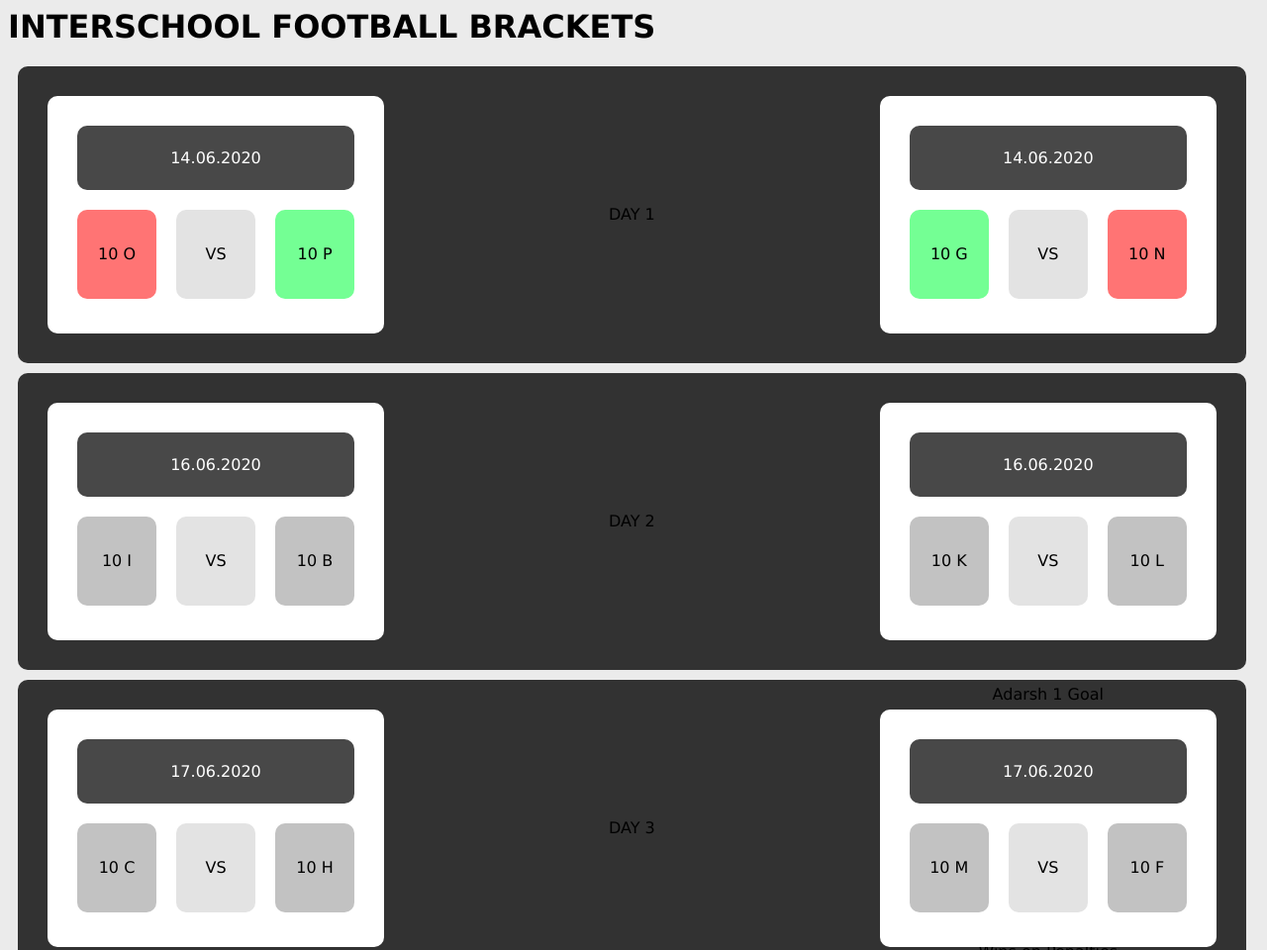
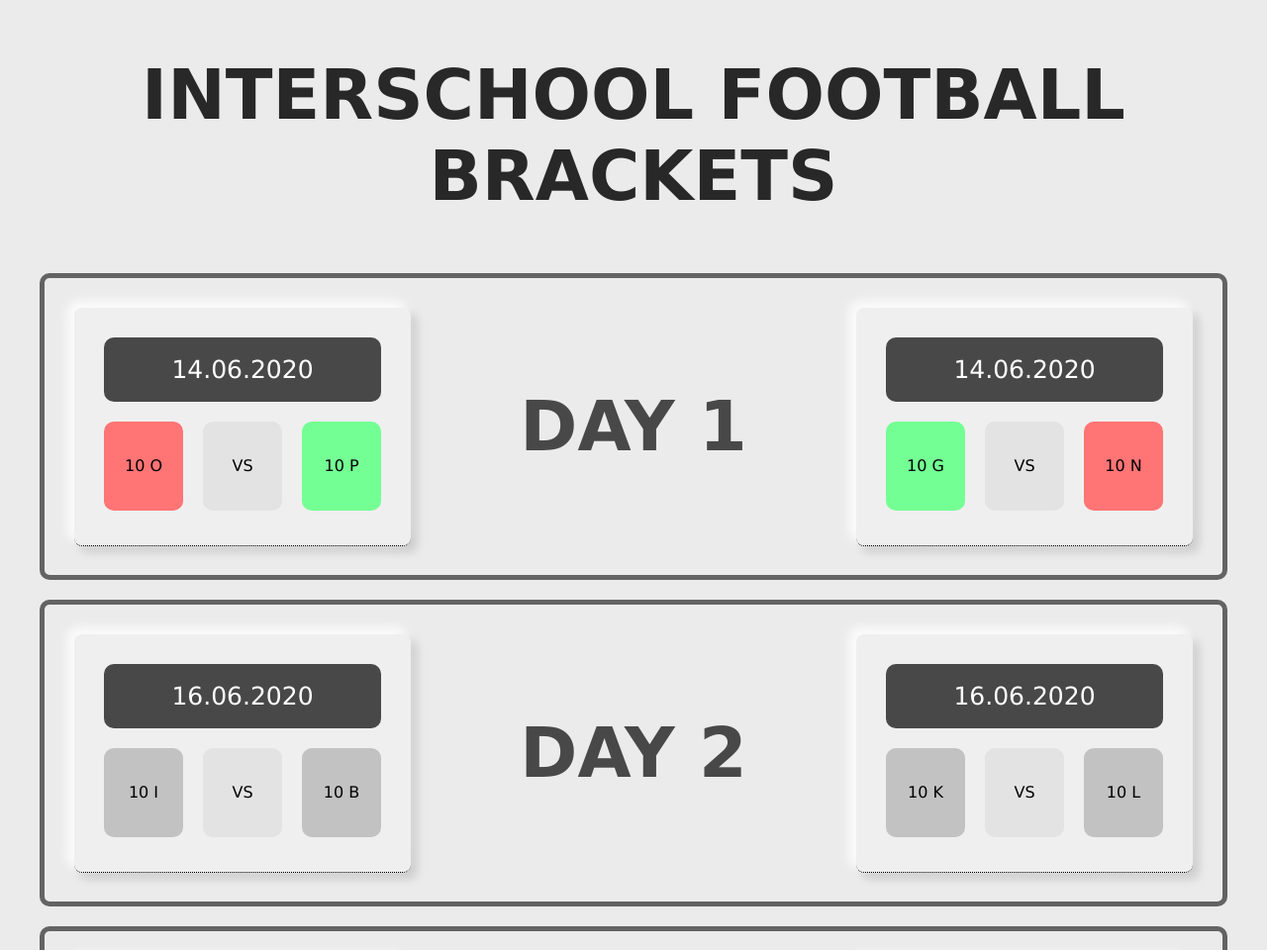
Before and after one commit to AbinavPallathoor/InterClassFootball-Brackets, a plain HTML site: page index.html in a window 1280 px wide. Shown: the top 960 px of the page at 99% size. Drawn offline with Linux system fonts and the light colour scheme.

Commit message:
Update style.css

```diff
--- a/style.css
+++ b/style.css
@@ -1,6 +1,34 @@
+::-webkit-scrollbar {
+  width: 10px;
+}
+
+::-webkit-scrollbar-track {
+  background: #f1f1f1;
+}
+
+::-webkit-scrollbar-thumb {
+  background: #888;
+}
+
+::-webkit-scrollbar-thumb:hover {
+  background: #555;
+}
+
+
 body{
     background-color: #ebebeb;
     font-family: Verdana, Geneva, Tahoma, sans-serif;
+    display: flex;
+    flex-direction: column;
+    align-items: center;
+    justify-content: center;
+}
+
+.heading{
+    text-align: center;
+    color: #282828;
+    font-weight: bold;
+    font-size: 70px;
 }
 
 .bracket{
@@ -10,6 +38,28 @@ body{
     margin: 10px;
     padding: 20px;
     border-radius: 10px;
+    background: #efefef;
+    border: none;
+    border-radius: .5rem;
+    outline: none;
+    cursor: pointer;
+    transition: .2s ease-in-out;
+    box-shadow: -6px -6px 14px rgba(255, 255, 255, .7),
+                -6px -6px 10px rgba(255, 255, 255, .5),
+                6px 6px 8px rgba(255, 255, 255, .075),
+                6px 6px 10px rgba(0, 0, 0, .15);
+}
+.bracket:hover {
+    box-shadow: -2px -2px 6px rgba(255, 255, 255, .6),
+              -2px -2px 4px rgba(255, 255, 255, .4),
+              2px 2px 2px rgba(255, 255, 255, .05),
+              2px 2px 4px rgba(0, 0, 0, .1);
+}
+.bracket:active {
+    box-shadow: inset -2px -2px 6px rgba(255, 255, 255, .7),
+              inset -2px -2px 4px rgba(255, 255, 255, .5),
+              inset 2px 2px 2px rgba(255, 255, 255, .075),
+              inset 2px 2px 4px rgba(0, 0, 0, .15);
 }
 
 .sections{
@@ -68,6 +118,8 @@ body{
     height: 25px;
     background-color: #484848;
     color: #ffffff;
+    font-size: 25px;
+    font-weight: normal;
     margin: 10px;
     padding: 20px;
     border-radius: 10px;
@@ -76,6 +128,7 @@ body{
     vertical-align: middle;
     line-height: 25px;
 }
+
 
 .left{
     float: left;
@@ -87,9 +140,9 @@ body{
 }
 
 .same-day{
-    width: 95%;
+    width: 1150px;
     height: 260px;
-    background-color: #323232;
+    border: 5px solid #636363;
     margin: 10px;
     padding: 20px;
     border-radius: 10px;
@@ -98,3 +151,46 @@ body{
     vertical-align: middle;
     line-height: 260px;
 }
+
+.day-text{
+    color: #484848;
+    font-weight: bold;
+    font-size: 70px;
+}
+
+.tooltip {
+    position: relative;
+    display: inline-block;
+    border-bottom: 1px dotted black;
+}
+
+.tooltip .tooltiptext {
+    visibility: hidden;
+    text-align: center;
+    border-radius: 6px;
+    padding: 5px 0;
+
+    position: absolute;
+    z-index: 1;
+    margin-left: -100px;
+    margin-top: 30px;
+    opacity: 0;
+    transition: .3s ease-in-out;
+}
+
+.tooltiptext{
+    width: 200px;
+    height: 75px;
+
+    background-color: #3a3a3a;
+    color: #fff;
+
+    text-align: center;
+    vertical-align: middle;
+    line-height: 25px;
+}
+
+.tooltip:hover .tooltiptext {
+    visibility: visible;
+    opacity: 100;
+}
```
